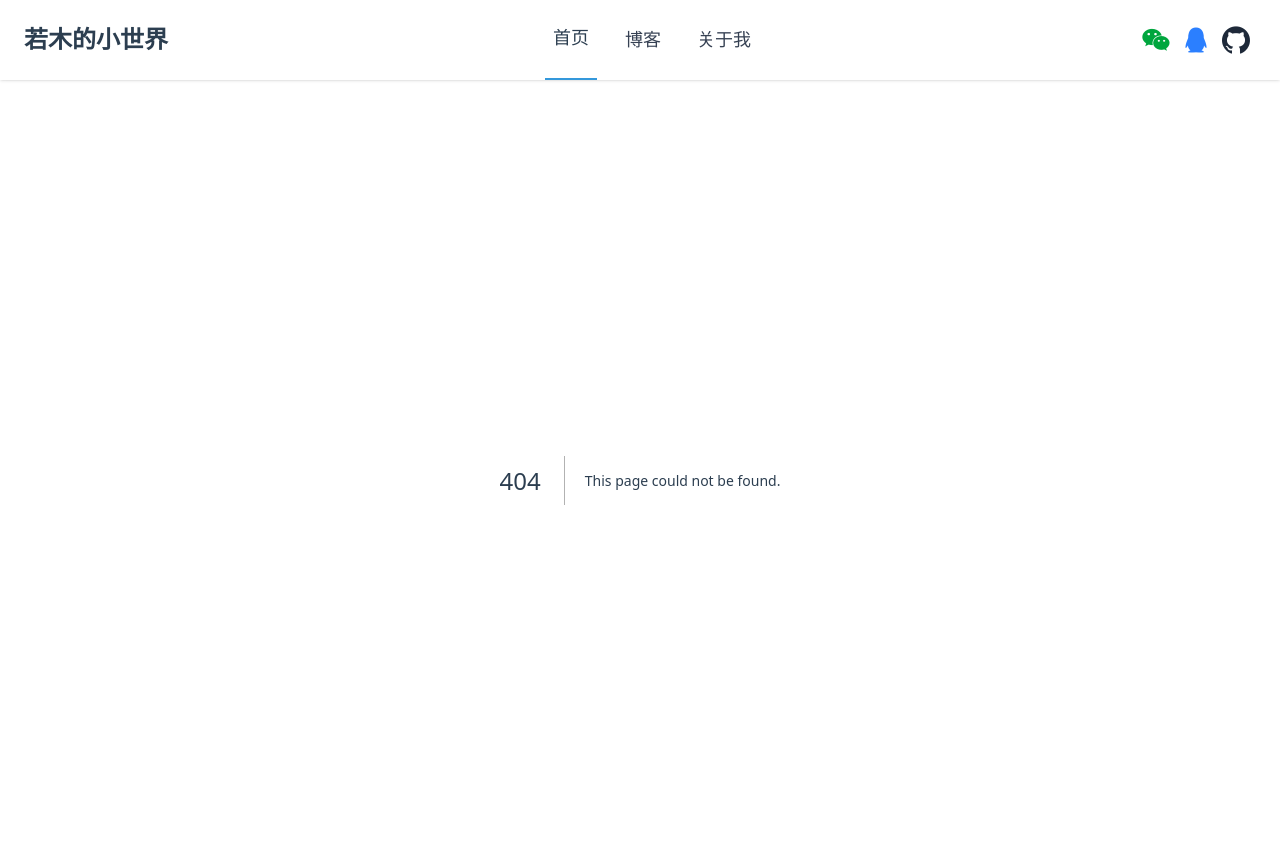
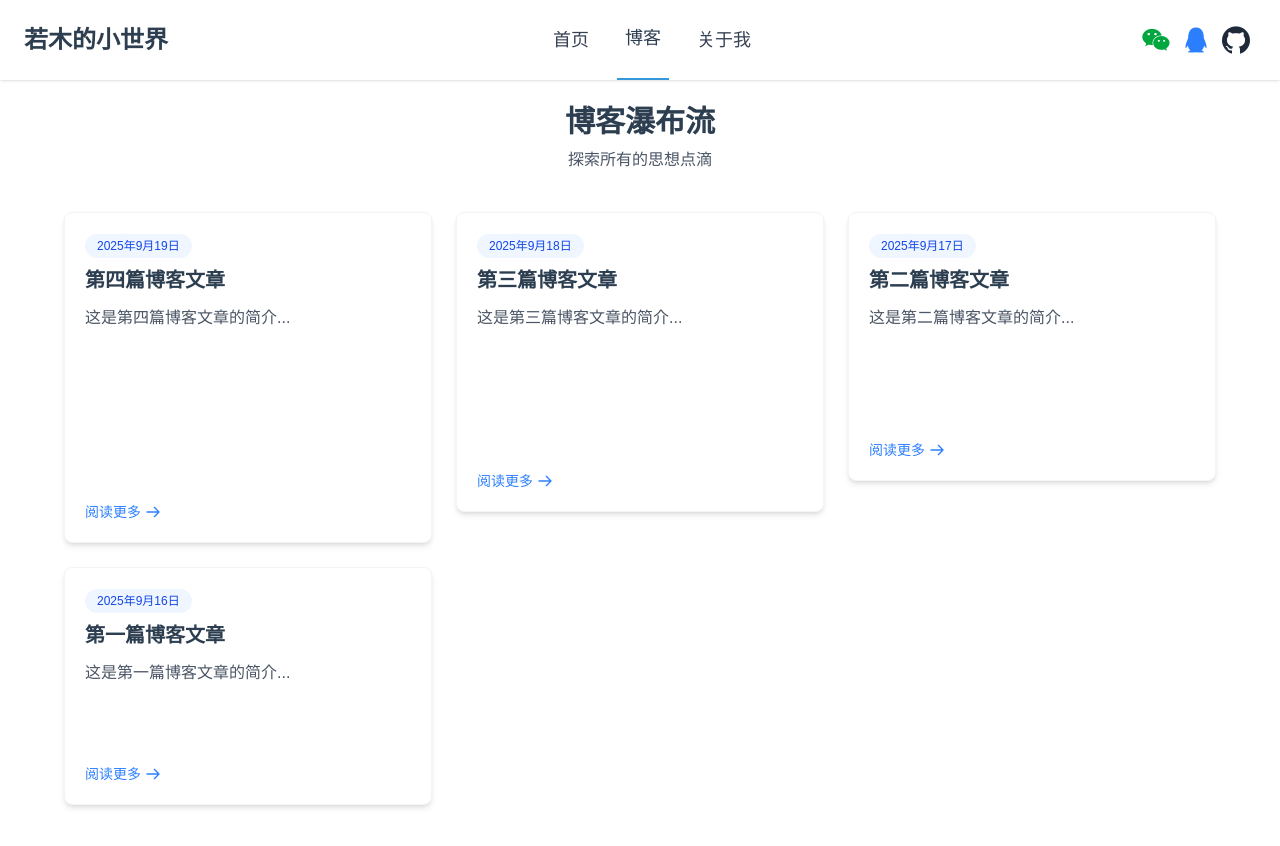
Before and after one commit to Fly-Xu-cmd/my-blog-front, a Next.js app: page /allBlogs in a window 1280 px wide. Before the commit this address had no page. Shown: the top 846 px of the page. Built offline with nearby package versions, Linux system fonts and the light colour scheme.

Commit message:
feat: 实现博客功能增强和UI改进
- 新增NewBlogs组件实现时间轴样式展示
- 添加allBlogs页面使用瀑布流布局
- 重构Header组件支持导航高亮
- 更新README文档说明项目特性
- 调整全局样式优化链接颜色交互
- 新增两篇示例博客文章

```diff
--- /dev/null
+++ b/app/allBlogs/page.tsx
@@ -0,0 +1,103 @@
+"use client";
+import Link from "next/link";
+import { posts } from "../../data/posts";
+
+/**
+ * 瀑布流式博客展示页面组件
+ * 使用CSS Grid实现不规则卡片布局，展示所有博客文章
+ */
+
+export default function AllBlogs() {
+  // 对博客文章按日期排序（最新的在前）
+  const sortedPosts = [...posts].sort(
+    (a, b) => new Date(b.date).getTime() - new Date(a.date).getTime()
+  );
+
+  // 为模拟瀑布流效果，给每篇文章生成基于id的确定性高度
+  // 替换Math.random()，解决hydration不匹配问题
+  const postsWithHeight = sortedPosts.map((post) => {
+    // 使用确定性方法生成高度，基于文章id和标题长度
+    // 这样服务器和客户端渲染时会生成相同的高度
+    const hash = post.id * 31 + post.title.length;
+    const height = 200 + (hash % 151); // 高度范围仍然保持在200-350px之间
+    return {
+      ...post,
+      height,
+    };
+  });
+
+  // 格式化日期显示
+  const formatDate = (dateString: string) => {
+    const date = new Date(dateString);
+    return `${date.getFullYear()}年${date.getMonth() + 1}月${date.getDate()}日`;
+  };
+
+  return (
+    <div className="w-full min-h-screen p-6 bg-white">
+      <div className="max-w-6xl mx-auto">
+        {/* 页面标题 */}
+        <div className="text-center mb-10">
+          <h1 className="text-3xl font-bold mb-2">博客瀑布流</h1>
+          <p className="text-gray-600">探索所有的思想点滴</p>
+        </div>
+
+        {/* 瀑布流容器 - 使用CSS Grid实现 */}
+        <div className="grid grid-cols-1 md:grid-cols-2 lg:grid-cols-3 gap-6">
+          {postsWithHeight.map((post) => (
+            <div
+              key={post.id + post.title}
+              className="rounded-lg overflow-hidden shadow-md hover:shadow-xl transition-all duration-300 transform hover:-translate-y-1 bg-white border border-gray-100"
+              style={{ height: `${post.height}px` }}
+            >
+              {/* 博客卡片内容 */}
+              <div className="h-full p-5 flex flex-col">
+                {/* 日期标签 */}
+                <div className="mb-2">
+                  <span className="inline-block px-3 py-1 text-xs font-medium bg-blue-50 text-blue-700 rounded-full">
+                    {formatDate(post.date)}
+                  </span>
+                </div>
+
+                {/* 博客标题 */}
+                <h2 className="text-xl font-bold mb-3 text-gray-800 line-clamp-2">
+                  <Link
+                    href={`/posts/${post.id}`}
+                    className="hover:text-blue-600 transition-colors"
+                  >
+                    {post.title}
+                  </Link>
+                </h2>
+
+                {/* 博客摘要 */}
+                <p className="text-gray-600 flex-grow line-clamp-3 mb-4">
+                  {post.excerpt}
+                </p>
+
+                {/* 阅读更多链接 */}
+                <Link
+                  href={`/posts/${post.id}`}
+                  className="inline-flex items-center text-blue-500 hover:text-blue-700 text-sm font-medium"
+                >
+                  阅读更多
+                  <svg
+                    className="w-4 h-4 ml-1 transition-transform group-hover:translate-x-1"
+                    fill="none"
+                    stroke="currentColor"
+                    viewBox="0 0 24 24"
+                  >
+                    <path
+                      strokeLinecap="round"
+                      strokeLinejoin="round"
+                      strokeWidth={2}
+                      d="M14 5l7 7m0 0l-7 7m7-7H3"
+                    />
+                  </svg>
+                </Link>
+              </div>
+            </div>
+          ))}
+        </div>
+      </div>
+    </div>
+  );
+}
--- a/app/globals.css
+++ b/app/globals.css
@@ -48,11 +48,10 @@ ul {
 
 a {
   text-decoration: none;
-  color: #3498db;
 }
 
 a:hover {
-  color: #2c3e50;
+  color: #3498db;
 }
 
 .active {
--- a/app/page.tsx
+++ b/app/page.tsx
@@ -1,34 +1,12 @@
-import Link from "next/link";
-import { posts } from "../data/posts";
+import NewBlogs from "@/composes/NewBlogs";
 
 /**
  * 博客首页组件
  * 展示博客文章列表，采用时间轴样式
  */
 export default function Home() {
-  // 对博客文章按日期排序（最新的在前）
-  const sortedPosts = [...posts].sort(
-    (a, b) => new Date(b.date).getTime() - new Date(a.date).getTime()
-  );
-
-  // 月份元组
-  const monthNames = [
-    "January",
-    "February",
-    "March",
-    "April",
-    "May",
-    "June",
-    "July",
-    "August",
-    "September",
-    "October",
-    "November",
-    "December",
-  ];
-
   return (
-    <div className="w-full h-full p-6 bg-white h-screen">
+    <div className="w-full p-6 bg-white min-h-screen">
       <div className="flex items-center justify-center">
         <h1 className="text-3xl font-bold mb-10 text-center">探索思想的</h1>
         <h1 className="text-3xl font-bold mb-10 text-center !text-[#00b8ff]">
@@ -39,59 +17,13 @@ export default function Home() {
         分享我在技术、生活和思考中的洞见、记录成长的每一步。这里是我的数字花园，欢迎驻足。
       </p>
 
+      {/* 最新博客篇 */}
+      <div className="w-full  flex items-center justify-center my-4 text-3xl font-bold mb-10 text-center">
+        最新博客
+      </div>
       {/* 时间轴容器 */}
-      <div className="relative max-w-6xl mx-auto">
-        {/* 时间轴 */}
-        <div className="h-full w-0.5 bg-[#dceafc] absolute top-0 left-31.5 "></div>
-        <ul className="space-y-8">
-          {sortedPosts.map((post, index) => (
-            <li key={post.id} className="relative flex items-start ">
-              {/* 时间 */}
-              <div className="w-10 !h-full flex items-top justify-end text-nowrap text-[#5e7698]  ">
-                <span className="text-base ">{`${
-                  monthNames[Number(post.date.split("-")[1]) - 1]
-                } ${post.date.split("-")[2]}, ${
-                  post.date.split("-")[0]
-                }`}</span>
-              </div>
-              {/* 时间轴点 */}
-              <div className="w-3.5 h-3 border-2 border-[#dceafc] rounded-full bg-white mx-20"></div>
-
-              {/* 内容卡片 */}
-              <div className="w-full ml-8 p-6 bg-white rounded-lg shadow-lg hover:shadow-xl transition-shadow duration-300 border border-gray-200">
-                <h2 className="text-xl font-semibold mb-2">
-                  <Link
-                    href={`/posts/${post.id}`}
-                    className="text-gray-800 hover:text-blue-600 transition-colors"
-                  >
-                    {post.title}
-                  </Link>
-                </h2>
-                <p className="text-gray-600 mb-4">{post.excerpt}</p>
-                <Link
-                  href={`/posts/${post.id}`}
-                  className="inline-flex items-center text-blue-500 hover:text-blue-700 transition-colors text-sm font-medium"
-                >
-                  阅读更多
-                  <svg
-                    className="w-4 h-4 ml-1"
-                    fill="none"
-                    stroke="currentColor"
-                    viewBox="0 0 24 24"
-                  >
-                    <path
-                      strokeLinecap="round"
-                      strokeLinejoin="round"
-                      strokeWidth={2}
-                      d="M14 5l7 7m0 0l-7 7m7-7H3"
-                    />
-                  </svg>
-                </Link>
-              </div>
-            </li>
-          ))}
-        </ul>
-      </div>
+      <NewBlogs />
+      {/* 动态篇 */}
     </div>
   );
 }
--- a/composes/Header.tsx
+++ b/composes/Header.tsx
@@ -1,10 +1,16 @@
+"use client";
 import Contact from "@/composes/Contact";
+import Link from "next/link";
+import { usePathname } from "next/navigation";
 
 /**
  * 网站顶部导航栏组件
  * 包含柔和渐变背景和固定定位功能
  */
 export default function Header() {
+  const pathname = usePathname();
+  const isActive = (path: string) => pathname === path;
+
   return (
     <header className="sticky top-0 z-50 w-full">
       <div className="flex justify-between px-6 h-20 items-center bg-white shadow-sm">
@@ -13,14 +19,32 @@ export default function Header() {
         </div>
         <div className="h-full flex">
           <ul className="flex space-x-4 h-full items-center">
-            <li className="h-full px-2 flex items-center active text-lg font-medium mr-5 text-gray-700 hover:text-gray-900 transition-colors cursor-pointer">
-              首页
+            <li
+              className={`h-full px-2 flex items-center ${
+                isActive("/") ? "active" : ""
+              } text-lg font-medium mr-5 text-gray-700 hover:text-gray-900 transition-colors cursor-pointer`}
+            >
+              <Link href="/" className="flex h-full items-center">
+                首页
+              </Link>
             </li>
-            <li className="h-full px-2 flex items-center text-lg font-medium mr-5 text-gray-700 hover:text-gray-900 transition-colors cursor-pointer">
-              博客
+            <li
+              className={`h-full px-2 flex items-center ${
+                isActive("/allBlogs") ? "active" : ""
+              } text-lg font-medium mr-5 text-gray-700 hover:text-gray-900 transition-colors cursor-pointer`}
+            >
+              <Link href="/allBlogs" className="flex h-full items-center">
+                博客
+              </Link>
             </li>
-            <li className="h-full px-2 flex items-center text-lg font-medium text-gray-700 hover:text-gray-900 transition-colors cursor-pointer">
-              关于我
+            <li
+              className={`h-full px-2 flex items-center ${
+                isActive("/about") ? "active" : ""
+              } text-lg font-medium text-gray-700 hover:text-gray-900 transition-colors cursor-pointer`}
+            >
+              <Link href="/about" className="flex h-full items-center">
+                关于我
+              </Link>
             </li>
           </ul>
         </div>
--- /dev/null
+++ b/composes/NewBlogs.tsx
@@ -0,0 +1,78 @@
+import Link from "next/link";
+import { posts } from "../data/posts";
+
+// 对博客文章按日期排序（最新的在前）
+const sortedPosts = [...posts].sort(
+  (a, b) => new Date(b.date).getTime() - new Date(a.date).getTime()
+);
+
+// 月份元组
+const monthNames = [
+  "January",
+  "February",
+  "March",
+  "April",
+  "May",
+  "June",
+  "July",
+  "August",
+  "September",
+  "October",
+  "November",
+  "December",
+];
+export default function NewBlogs() {
+  return (
+    <div className="relative max-w-6xl mx-auto">
+      {/* 时间轴 */}
+
+      <div className="h-full w-0.5 bg-[#dceafc] absolute top-0 left-31.5 "></div>
+      <ul className="space-y-8">
+        {sortedPosts.map((post) => (
+          <li key={post.id} className="relative flex items-start ">
+            {/* 时间 */}
+            <div className="w-10 !h-full flex items-top justify-end text-nowrap text-[#5e7698]  ">
+              <span className="text-base ">{`${
+                monthNames[Number(post.date.split("-")[1]) - 1]
+              } ${post.date.split("-")[2]}, ${post.date.split("-")[0]}`}</span>
+            </div>
+            {/* 时间轴点 */}
+            <div className="w-3.5 h-3 border-2 border-[#dceafc] rounded-full bg-white mx-20"></div>
+
+            {/* 内容卡片 */}
+            <div className="w-full ml-8 p-6 bg-white rounded-lg shadow-lg hover:shadow-xl transition-shadow duration-300 border border-gray-200">
+              <h2 className="text-xl font-semibold mb-2">
+                <Link
+                  href={`/posts/${post.id}`}
+                  className="text-gray-800 hover:text-blue-600 transition-colors"
+                >
+                  {post.title}
+                </Link>
+              </h2>
+              <p className="text-gray-600 mb-4">{post.excerpt}</p>
+              <Link
+                href={`/posts/${post.id}`}
+                className="inline-flex items-center text-blue-500 hover:text-blue-700 transition-colors text-sm font-medium"
+              >
+                阅读更多
+                <svg
+                  className="w-4 h-4 ml-1"
+                  fill="none"
+                  stroke="currentColor"
+                  viewBox="0 0 24 24"
+                >
+                  <path
+                    strokeLinecap="round"
+                    strokeLinejoin="round"
+                    strokeWidth={2}
+                    d="M14 5l7 7m0 0l-7 7m7-7H3"
+                  />
+                </svg>
+              </Link>
+            </div>
+          </li>
+        ))}
+      </ul>
+    </div>
+  );
+}
--- a/data/posts.js
+++ b/data/posts.js
@@ -14,5 +14,19 @@ export const posts = [
     content: "这是第二篇文章的完整内容，包含详细信息和更多内容。",
     date: "2025-09-17",
   },
+  {
+    id: 3,
+    title: "第三篇博客文章",
+    excerpt: "这是第三篇博客文章的简介...",
+    content: "这是第三篇文章的完整内容，包含详细信息和更多内容。",
+    date: "2025-09-18",
+  },
+  {
+    id: 4,
+    title: "第四篇博客文章",
+    excerpt: "这是第四篇博客文章的简介...",
+    content: "这是第四篇文章的完整内容，包含详细信息和更多内容。",
+    date: "2025-09-19",
+  },
   // 更多文章...
 ];
```
Also changed, not shown: 1 other file (tests, documents, lock files or other folders).
